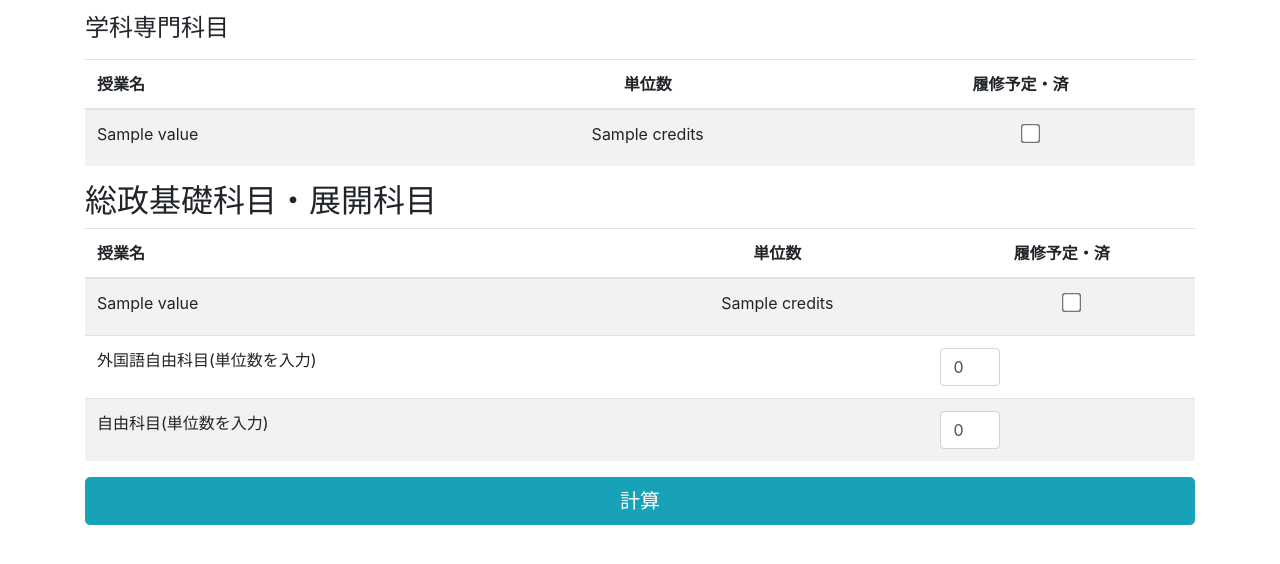
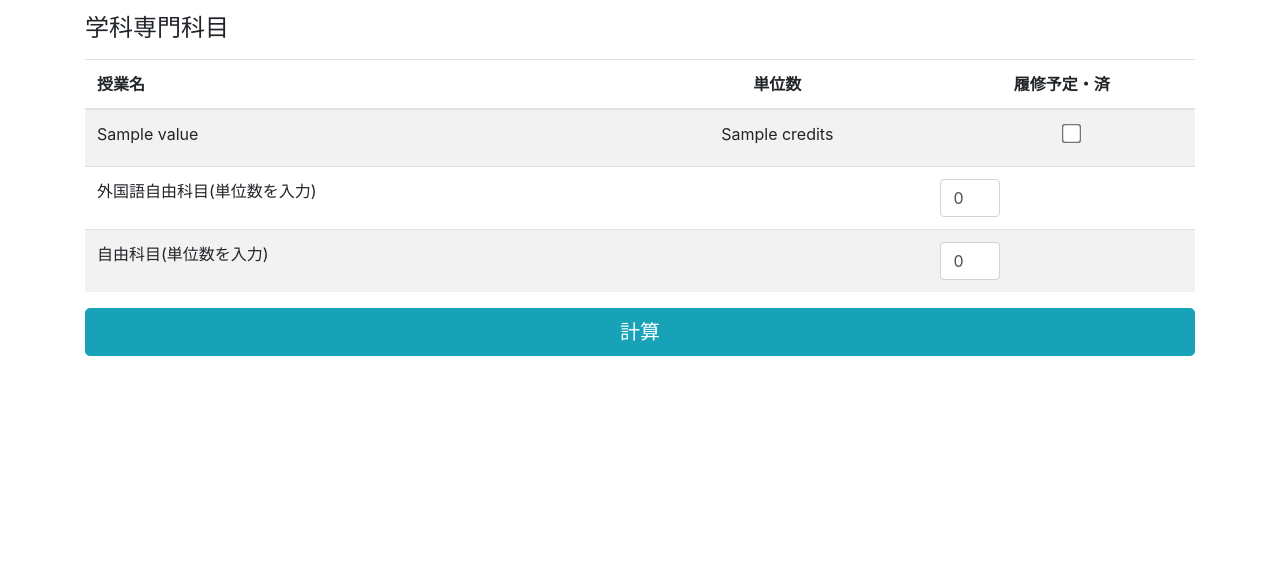
Before and after one commit to lelufig/credit-calculator, a Flask app: template templates/faculty_common.html in a window 1280 px wide. Shown: the part 56-620 px from the top of the page. Run offline with Flask 2, Linux system fonts and the light colour scheme; the template is opened without the code that fills it: most values are stand-ins (such as "Sample title", 1, 10 or a date in 2020); some libraries are stand-ins or nearby versions.

Commit message:
_(:3」∠)_ 学科専門科目を間に入れた

```diff
--- a/calc.py
+++ b/calc.py
@@ -1,5 +1,5 @@
 from flask import Flask, render_template, request, redirect
-from subject_list import ALL_COMMON_SUBJECTS, FACULTY_COMMON_SUBJECTS, GLOBAL_INTERNATIONAL_SUBJECTS, GLOBAL_POLICY_SUBJECTS, REQUIREMENTS
+from subject_list import ALL_COMMON_SUBJECTS, FACULTY_COMMON_SUBJECTS, GLOBAL_INTERNATIONAL_SUBJECTS, GLOBAL_POLICY_SUBJECTS, REQUIREMENTS, GLOBAL_INTERNATIONAL_SUBJECTS_CATEGORY, GLOBAL_POLICY_SUBJECTS_CATEGORY
 from collections import OrderedDict
 
 app = Flask(__name__)
@@ -228,9 +228,9 @@ def major(department, cource, chinese, common_sum):
 
     else:
         if department == "gi":
-            major_subjects = GLOBAL_INTERNATIONAL_SUBJECTS
+            major_subjects = GLOBAL_INTERNATIONAL_SUBJECTS_CATEGORY
         elif department == "gp":
-            major_subjects = GLOBAL_POLICY_SUBJECTS
+            major_subjects = GLOBAL_POLICY_SUBJECTS_CATEGORY
         else:
             raise
 
--- a/templates/faculty_common.html
+++ b/templates/faculty_common.html
@@ -19,6 +19,19 @@
       </thead>
       <tbody>
         {% for key, value in subjects.items() %}
+
+        <tr>
+          <td><label for="{{ key }}">{{ value["name"] }}</label></td>
+          <td class="table-center">{{ value["credits"] }}</td>
+          <td class="table-center">
+            <div class="form-check">
+              <input class="form-check-input position-static" type="checkbox" id="{{ key }}" aria-label="..." name="{{ key }}">
+            </div>
+          </td>
+        </tr>
+
+        {% if key == 22140050 %}
+        {% for key, value in major_subjects['basic'].items() %}
         <tr>
           <td><label for="{{ key }}">{{ value["name"] }}</label></td>
           <td class="table-center">{{ value["credits"] }}</td>
@@ -29,27 +42,8 @@
           </td>
         </tr>
         {% endfor %}
-      </tbody>
-
-
-    </table>
-
-    {% if department == 'gi' %}
-    <h2>国コミュ基礎科目・展開科目</h2>
-    {% else %}
-    <h2>総政基礎科目・展開科目</h2>
-    {% endif %}
-    <table class="table table-striped">
-      <thead>
-        <tr>
-          <th scope="col">授業名</th>
-          <th scope="col" class="table-center">単位数</th>
-          <th scope="col" class="table-center">履修予定・済</th>
-        </tr>
-      </thead>
-      <tbody>
-
-        {% for key, value in major_subjects.items() %}
+        {% elif key == 22210110 %}
+        {% for key, value in major_subjects['advanced'].items() %}
         <tr>
           <td><label for="{{ key }}">{{ value["name"] }}</label></td>
           <td class="table-center">{{ value["credits"] }}</td>
@@ -59,6 +53,9 @@
             </div>
           </td>
         </tr>
+        {% endfor %}
+        {% endif %}
+
         {% endfor %}
 
         <tr>
```
